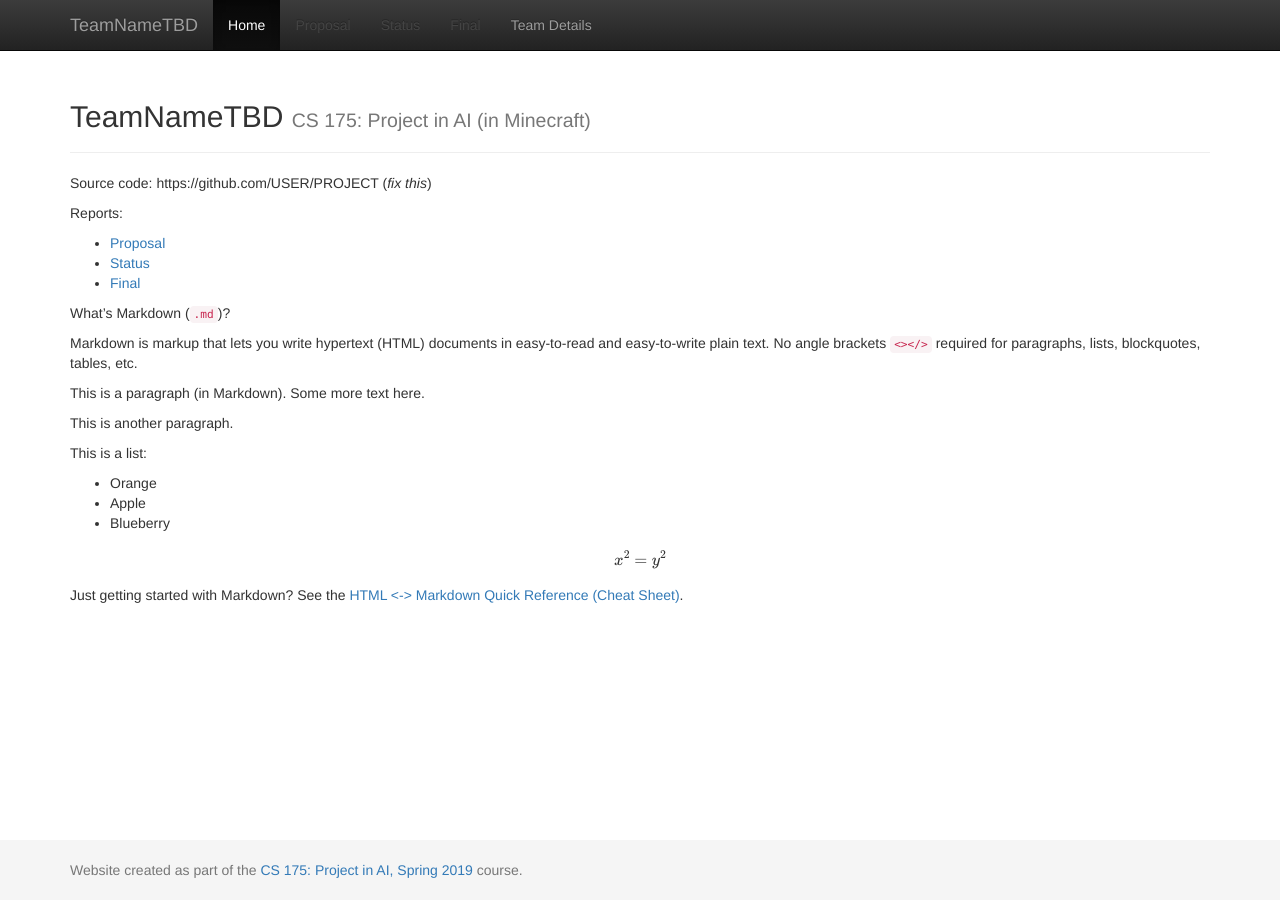
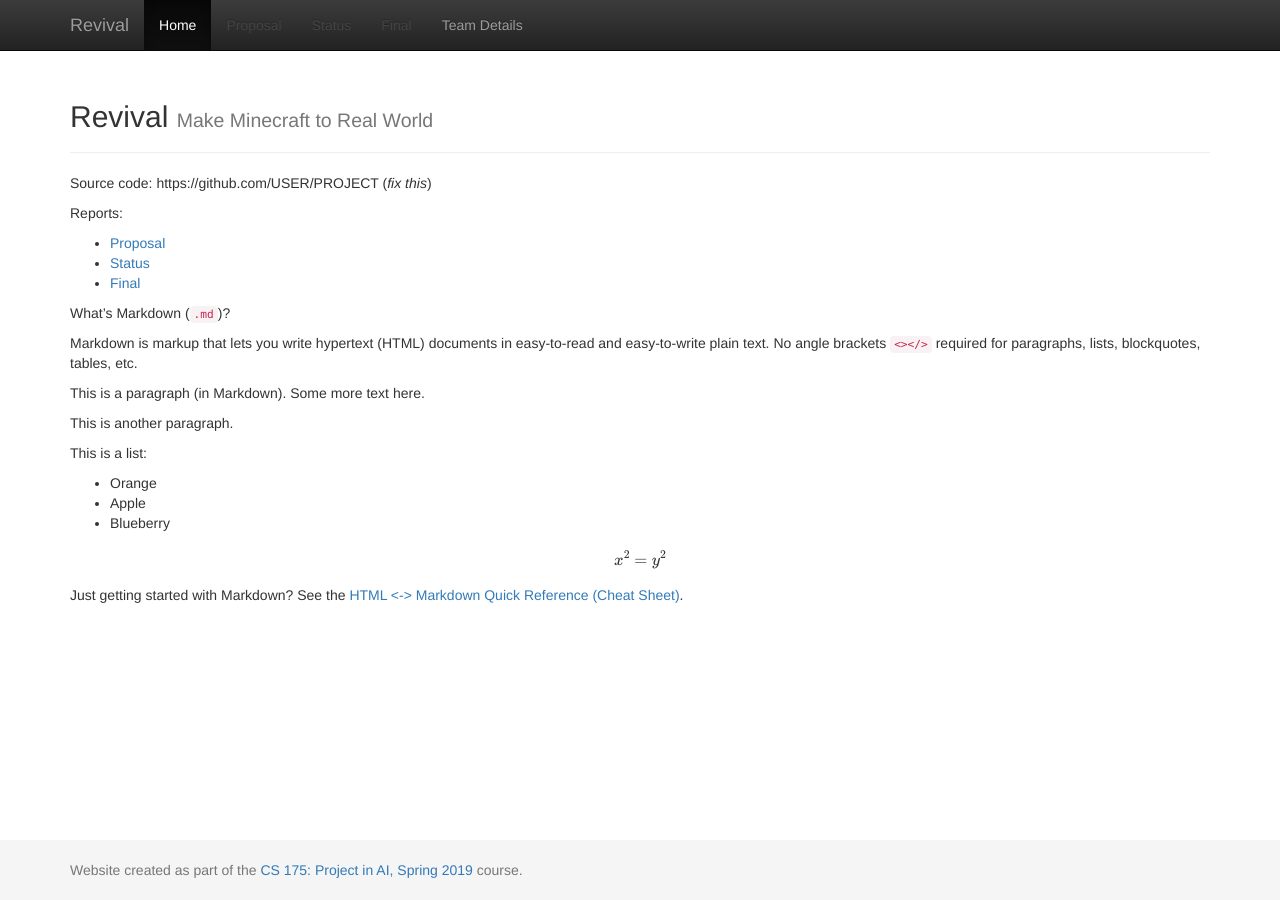
Before and after one commit to sijielu/Revival, a Jekyll site: the page built from docs/index.md, in a window 1280 px wide. Built offline with Jekyll 4.4.1, drawn with Linux system fonts in a browser that asks for light colours; formulas are drawn with MathJax 3.

Commit message:
Update _config.yml

```diff
--- a/docs/_config.yml
+++ b/docs/_config.yml
@@ -1,8 +1,8 @@
 ###########
 # site.title
 
-title:    'TeamNameTBD'
-subtitle: 'CS 175: Project in AI (in Minecraft)'
+title:    'Revival'
+subtitle: 'Make Minecraft to Real World'
 
 
 #########################
```
